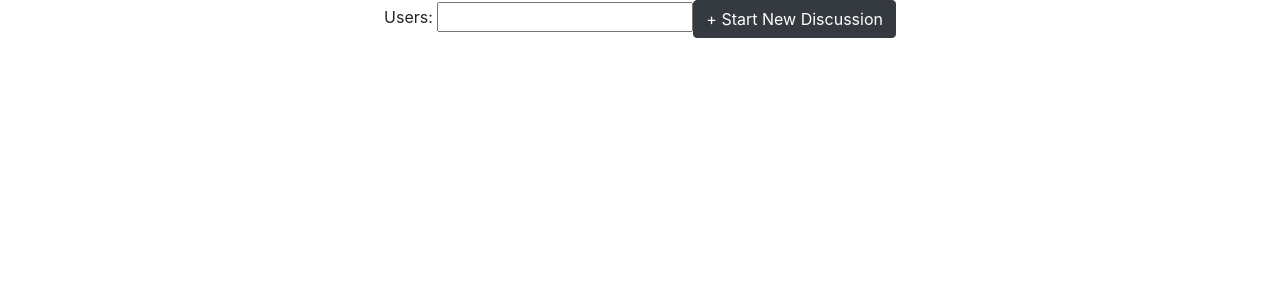
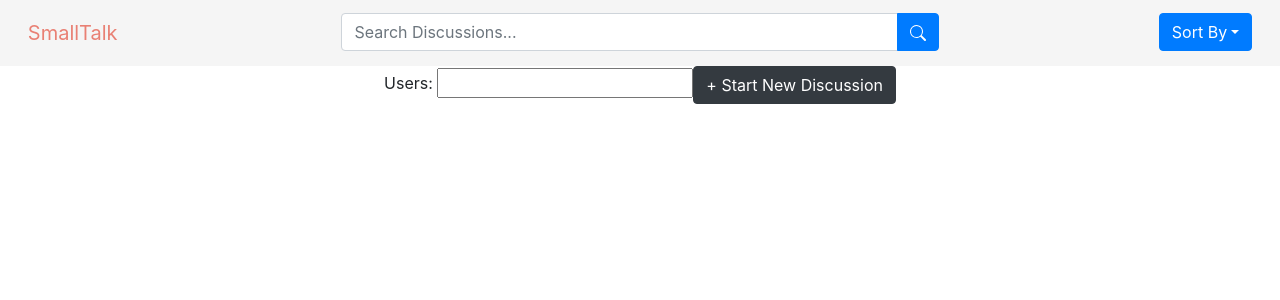
Before and after one commit to seniordesign-ufl/qaclient, a React (Create React App) app: page /room/1 in a window 1280 px wide. Shown: the top 300 px of the page. Built offline with nearby package versions, Linux system fonts and the light colour scheme.

Commit message:
Add Header Component

```diff
--- a/package.json
+++ b/package.json
@@ -12,6 +12,7 @@
     "react": "^17.0.1",
     "react-bootstrap": "^1.4.3",
     "react-dom": "^17.0.1",
+    "react-icons": "^4.2.0",
     "react-router": "^5.2.0",
     "react-router-dom": "^5.2.0",
     "react-scripts": "4.0.1",
--- /dev/null
+++ b/src/Styling/Header.css
@@ -0,0 +1,19 @@
+.header {
+    background-color: #f5f5f5;
+    padding: 1%;
+}
+
+.navbar-brand {
+    color: #E98074;
+}
+
+/*.navbar-brand:hover {
+    background: #91c64b;
+}*/
+
+p {
+    margin-top: 5px;
+    margin-bottom: 5px;
+    margin-left: 6px;
+    width: 80%;
+}
--- a/src/Views/LandingPage.js
+++ b/src/Views/LandingPage.js
@@ -2,6 +2,8 @@ import React, { useContext, useEffect, useState } from "react";
 import { useHistory } from "react-router";
 import { AppContext } from "../AppContext";
 import { socket } from "../components/socket";
+
+import Header from "../components/Header";
 
 function Landing(props) {
     const [name, updateName] = useState("");
@@ -27,6 +29,7 @@ function Landing(props) {
 
     return (
         <div className="landing-page">
+            <Header />
             <div className="create">
                 <input placeholder="Enter Display Name" onChange={(e) => updateName(e.target.value)} /> <br />
                 <button onClick={handleGenerateClick}>Generate Room</button>
--- a/src/Views/Room.js
+++ b/src/Views/Room.js
@@ -4,6 +4,7 @@ import { AppContext } from "../AppContext";
 import { socket } from "../components/socket";
 
 import CreatePost from "../components/NewPost";
+import Header from "../components/Header";
 
 import { Button, Modal } from "react-bootstrap";
 
@@ -38,6 +39,7 @@ function Room(props) {
     }, [contextState.roomKey])
 
     return <div>
+        <Header />
         Users: {users.map((name, i) => <p key={i} >{name}</p>)}
         <input />
         <Button variant="dark" onClick={handleShow}>+ Start New Discussion</Button>
--- /dev/null
+++ b/src/components/Header.js
@@ -0,0 +1,64 @@
+import { React, useContext, useEffect, useState } from "react";
+import { AppContext } from "../AppContext";
+import '../Styling/Header.css';
+
+import { Form, Container, Row, Col, FormControl, Dropdown, DropdownButton, Button, InputGroup } from "react-bootstrap";
+import { BsSearch } from "react-icons/bs";
+import { socket } from "./socket";
+
+function Header(props) {
+    const { state: contextState, dispatch } = useState(AppContext);
+    const [ displayWholeHeader, updateWholeDisplayHeader ] = useState(true);
+    const [ searchItem, updateSearchItem ] = useState("");
+    const [ sortBy, updateSortBy ] = useState("");
+
+    const handleSearch = (e) => {
+        updateSearchItem(e.target.value)
+        socket.emit("search-for", {string: searchItem, groupID: contextState.roomKey})
+    }
+
+    const handleSort = (e) => {
+        updateSortBy(e.target.innerText)
+        socket.emit("filter", {condition: sortBy, groupID: contextState.roomKey})
+    }
+
+    useEffect(() => {
+        socket.on('update-posts', (r) => {
+            const { names } = r;
+            // setUsers(names);
+        });
+        // unsubscribe from event for preventing memory leaks
+        return () => {
+            socket.off('update-posts');
+        };
+    }, []);
+
+    return (
+        <div class="header">
+            <Container fluid>
+                <Row>
+                    <Col align="left">
+                        <a class="navbar-brand" href="/">SmallTalk</a>
+                    </Col>
+                    <Col xs={6} align="center">
+                        <InputGroup>
+                            <FormControl placeholder="Search Discussions..." onChange={handleSearch} />
+                            <InputGroup.Append>
+                                <Button><BsSearch/></Button>
+                            </InputGroup.Append>
+                        </InputGroup>
+                    </Col>
+                    <Col align="right">
+                        <DropdownButton title="Sort By" id="basic-nav-dropdown">
+                            <Dropdown.Item value="Popularity" onClick={handleSort}>Popularity</Dropdown.Item>
+                            <Dropdown.Item value="Date" onClick={handleSort}>Date</Dropdown.Item>
+                            <Dropdown.Item value="Solved" onClick={handleSort}>Solved</Dropdown.Item>
+                        </DropdownButton>
+                    </Col>
+                </Row>
+            </Container>
+        </div>
+    )
+};
+
+export default Header;
```
Also changed, not shown: 1 other file (tests, documents, lock files or other folders).
